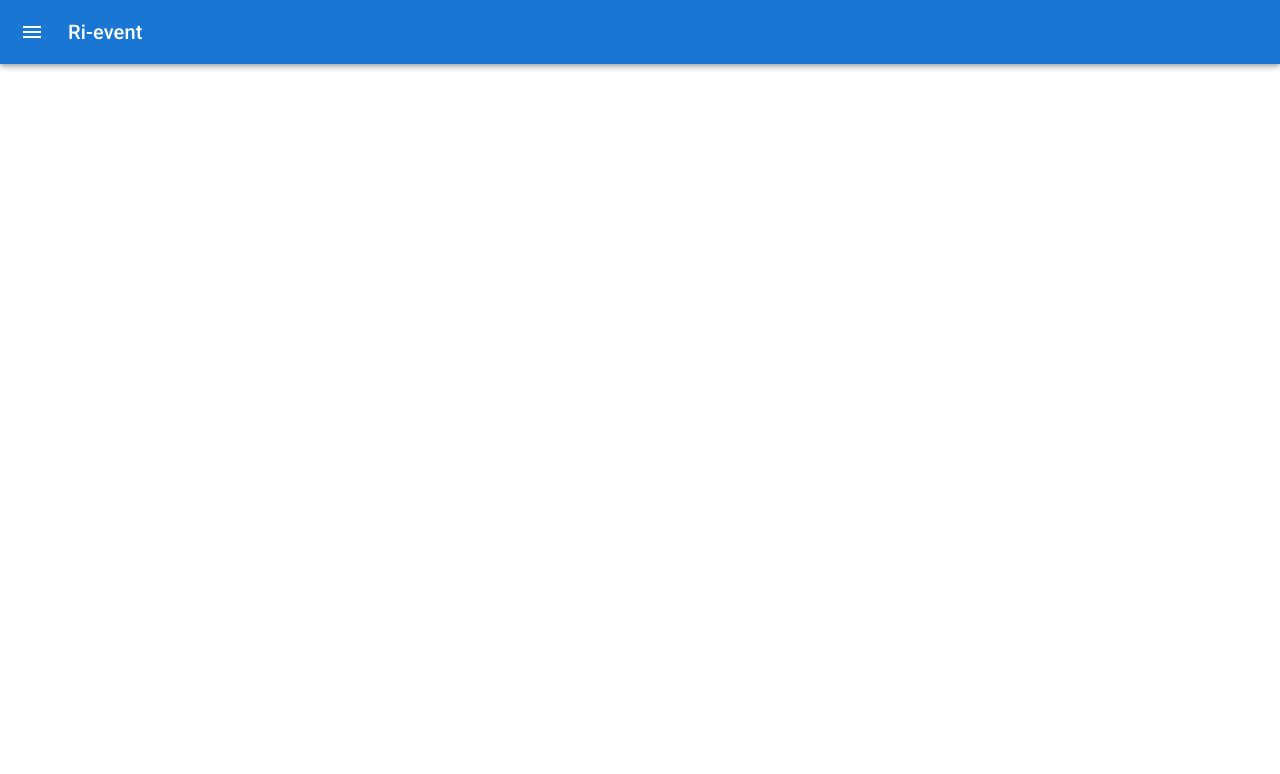
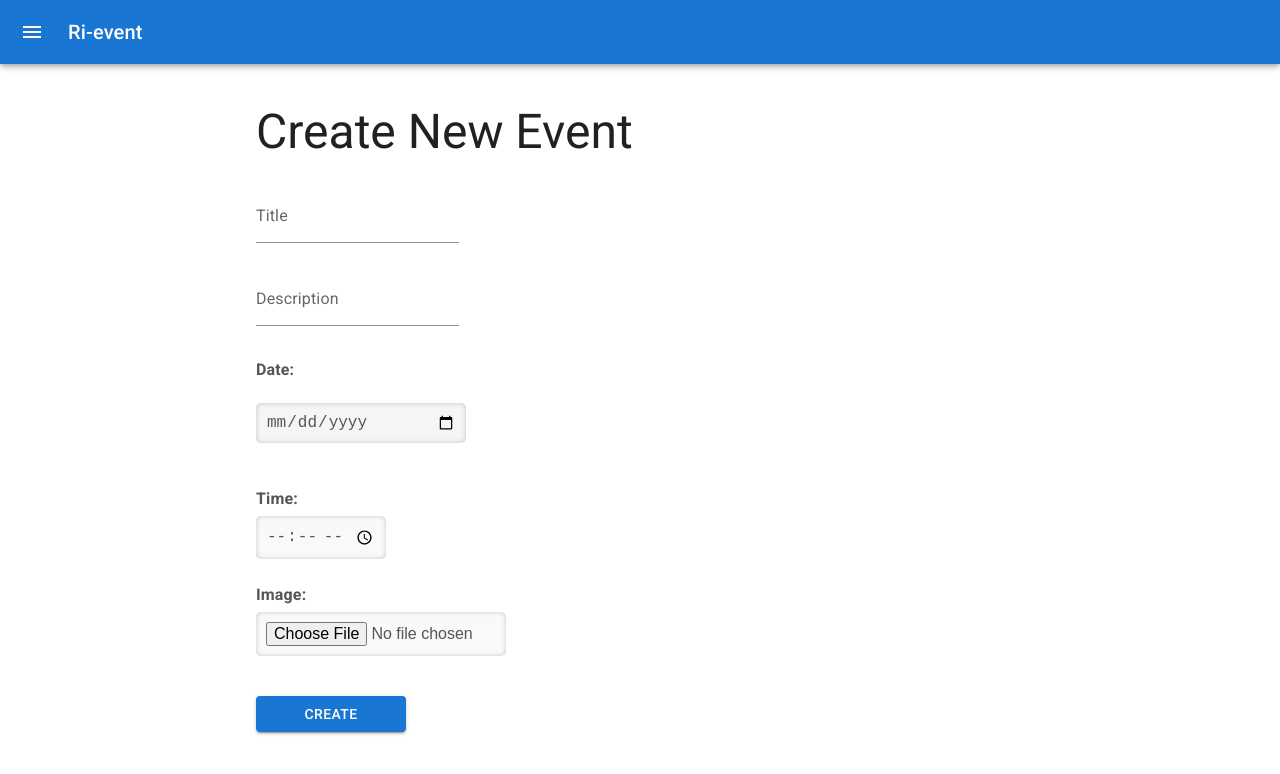
Before and after one commit to LukaBis/Ri-Event, a React (Create React App) app in the folder frontend/: page /create/event in a window 1280 px wide. Before the commit this address had no page. Shown: the top 774 px of the page. Built offline with nearby package versions, Linux system fonts and the light colour scheme.

Commit message:
create event form

```diff
--- a/frontend/src/App.js
+++ b/frontend/src/App.js
@@ -10,6 +10,7 @@ import PersistentDrawerLeft from './components/Drawer/Drawer';
 import Profile from './components/Profile/Profile';
 import Event from './components/Event/Event';
 import MyEvents from './components/MyEvents/MyEvents';
+import EventForm from './components/EventForm/EventForm';
 
 axios.defaults.baseURL = "http://localhost/"
 axios.defaults.withCredentials = true;
@@ -27,6 +28,7 @@ function App() {
                 <Route exact path ="/register" element={<Register/>}> </Route>
                 <Route exact path ="/profile" element={<Profile/>}> </Route>
                 <Route exact path ="/my-events" element={<MyEvents/>}> </Route>
+                <Route exact path ="/create/event" element={<EventForm/>}> </Route>
                 <Route path="/event/:eventId" element={<Event />} />
             </Routes>
         </Router>
--- /dev/null
+++ b/frontend/src/components/EventForm/EventForm.js
@@ -0,0 +1,44 @@
+import React from 'react';
+import { Box, Typography } from '@mui/material';
+import TextField from '@mui/material/TextField';
+import Button from '@mui/material/Button';
+import './style.css';
+
+function EventForm() {
+    return (
+        <>
+            <Box className="event-form-container">
+                <Typography variant='h3' sx={{ mt: 5 }}>
+                    Create New Event
+                </Typography>
+                <TextField
+                    id="standard-basic"
+                    label="Title"
+                    className='event-form-input'
+                    sx={{ mt: 3 }}
+                    variant="standard"/>
+                <br />
+                <TextField
+                    id="standard-basic"
+                    label="Description"
+                    className='event-form-input'
+                    sx={{ mt: 3 }}
+                    variant="standard"/>
+                <br />
+                <label style={{ marginTop: '2rem' }}>Date: </label>
+                <input type='date' value={null} className='event-date' />
+                <br />
+                <label style={{ marginTop: '1.5rem' }}>Time: </label>
+                <input type='time' value={null} className='event-time' />
+                <label style={{ marginTop: '1.5rem' }}>Image: </label>
+                <input type='file' value={null} className='event-image' />
+                <br />
+                <Button variant="contained" sx={{ mt: 5, width: '150px' }}>
+                    CREATE
+                </Button>
+            </Box>
+        </>
+    )
+}
+
+export default EventForm
--- /dev/null
+++ b/frontend/src/components/EventForm/style.css
@@ -0,0 +1,33 @@
+.event-form-container {
+    /* background-color: lightblue; */
+    width: 60%;
+    margin-left: auto;
+    margin-right: auto;
+}
+
+@media (max-width: 1000px) {
+    .event-form-container {
+        width: 80%;
+    }
+}
+
+
+@media (max-width: 650px) {
+    .event-form-container {
+        width: 95%;
+    }
+}
+
+.event-form-input .MuiInputBase-input {
+    margin-bottom: 0;
+    box-shadow: none;
+    background-color: transparent;
+}
+
+.event-date {
+    width: 210px !important;
+    margin-top: 1rem;
+}
+.event-image {
+    width: 250px !important;
+}
--- a/frontend/src/components/MyEvents/EventsTable.js
+++ b/frontend/src/components/MyEvents/EventsTable.js
@@ -9,17 +9,6 @@ import Paper from '@mui/material/Paper';
 import Button from '@mui/material/Button';
 import getAllUserEvents from '../../requests/get/getAllUserEvents';
 
-function createData(name, calories, fat, carbs, protein) {
-  return { name, calories, fat, carbs, protein };
-}
-
-const rows = [
-  createData('Frozen yoghurt', 159, 6.0, 24, 4.0),
-  createData('Ice cream sandwich', 237, 9.0, 37, 4.3),
-  createData('Eclair', 262, 16.0, 24, 6.0),
-  createData('Cupcake', 305, 3.7, 67, 4.3),
-  createData('Gingerbread', 356, 16.0, 49, 3.9),
-];
 
 export default function EventsTable() {
 
@@ -32,7 +21,7 @@ export default function EventsTable() {
     }, []);
 
     return (
-        <TableContainer component={Paper} sx={{ mt: 5 }}>
+        <TableContainer component={Paper} sx={{ mt: 2 }}>
             <Table sx={{ minWidth: 650 }} aria-label="simple table">
                 <TableHead>
                     <TableRow>
--- a/frontend/src/components/MyEvents/MyEvents.js
+++ b/frontend/src/components/MyEvents/MyEvents.js
@@ -4,6 +4,8 @@ import Cookies from 'js-cookie';
 import Typography from '@mui/material/Typography';
 import { Box } from '@mui/system';
 import EventsTable from './EventsTable';
+import Button from '@mui/material/Button';
+import { Link } from 'react-router-dom';
 import './style.css';
 
 function MyEvents() {
@@ -19,9 +21,14 @@ function MyEvents() {
     return (
         <>
             <Box className="my-events-list-container">
-                <Typography variant='h3' sx={{ mt: 5 }}>
-                    All My Events
+                <Typography variant='h4' sx={{ mt: 5 }}>
+                        ALL MY EVENTS
                 </Typography>
+                <Link to='/create/event'>
+                    <Button variant="contained" sx={{ mt: 5, width: '150px' }}>
+                        NEW EVENT
+                    </Button>
+                </Link>
                 <EventsTable />
             </Box>
         </>
```
Also changed, not shown: 1 other file (tests, documents, lock files or other folders).
